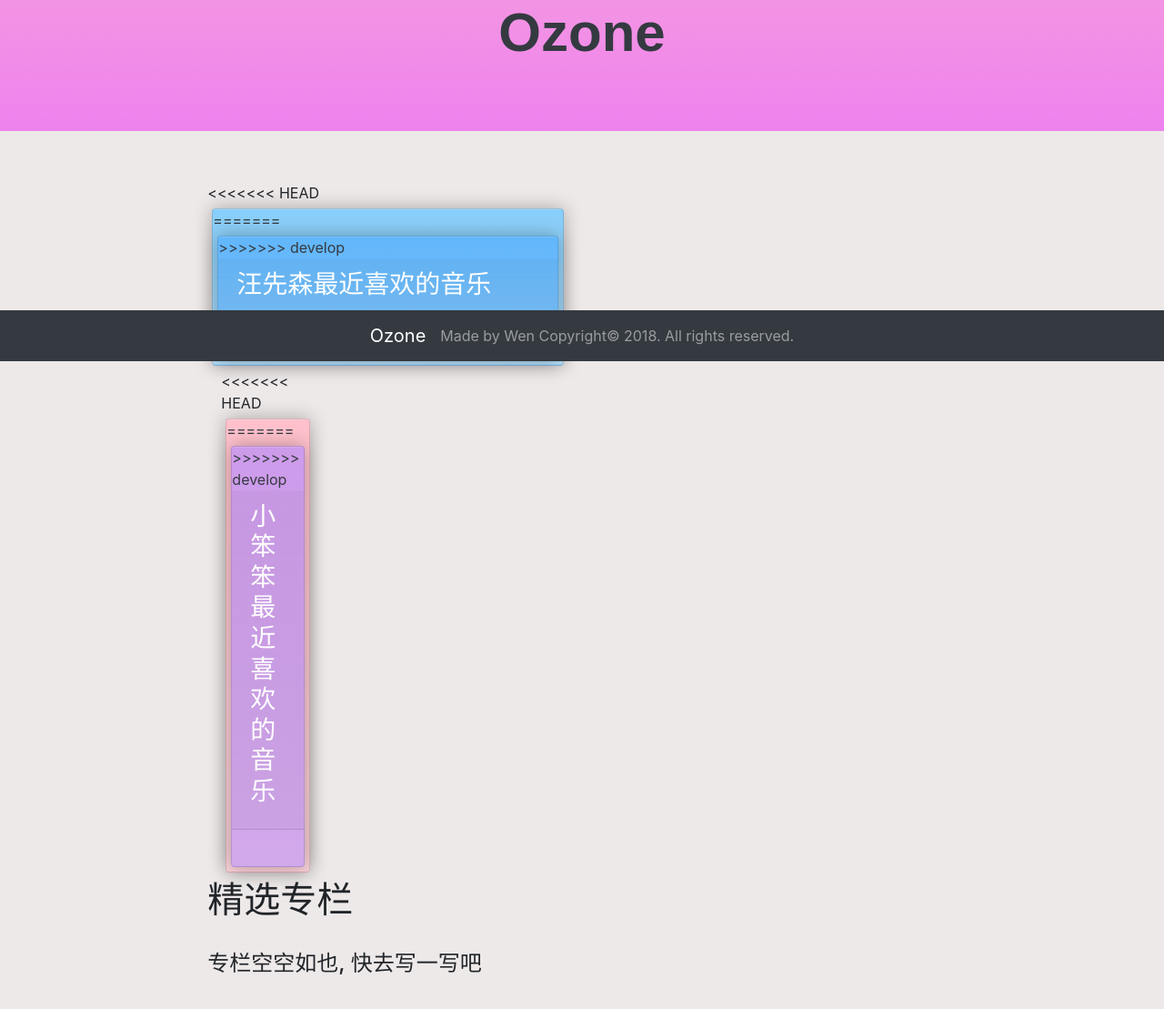
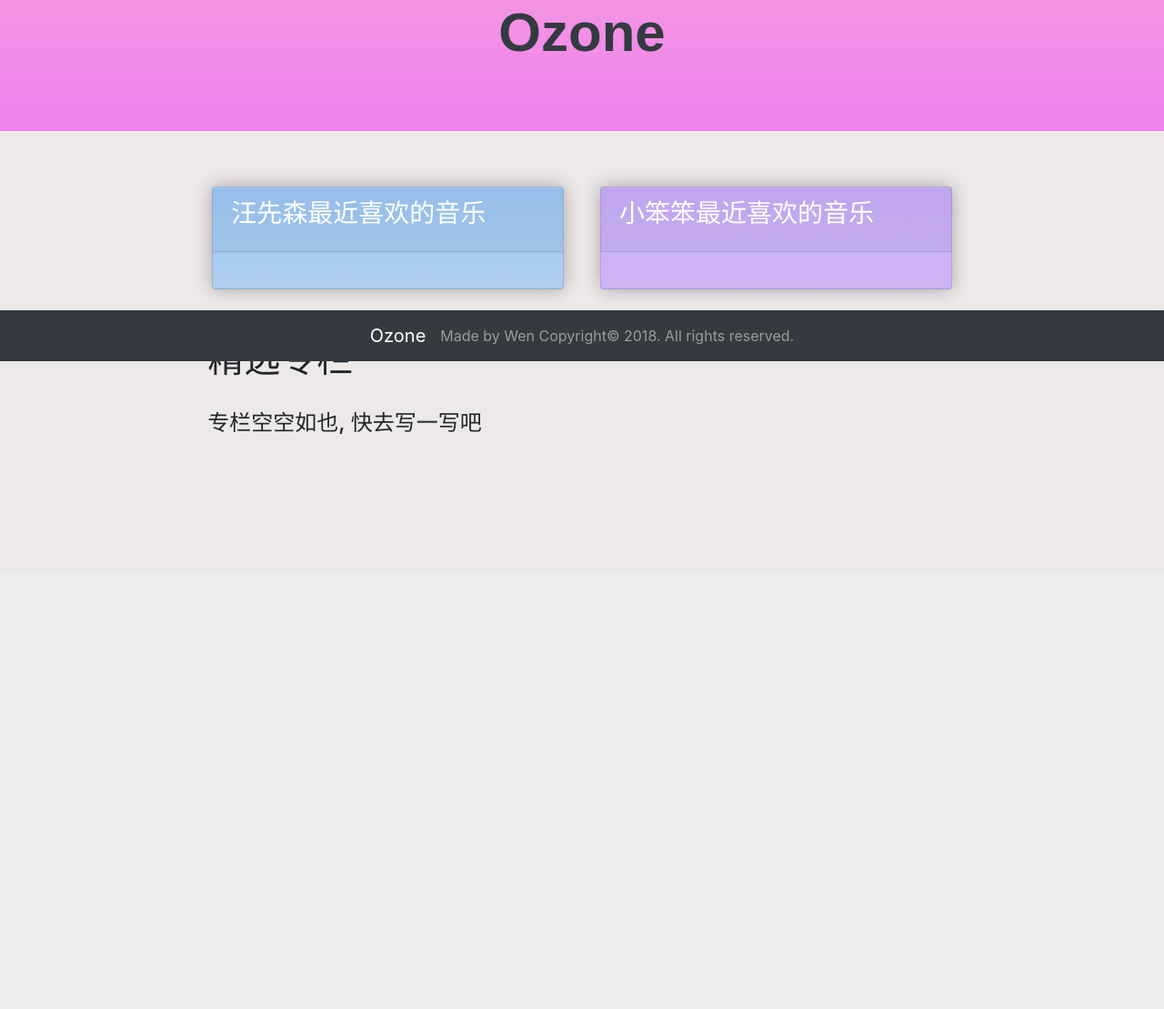
Before and after one commit to wenbo1188/ozone, a Flask app: template ozone/templates/index.html in a window 1280 px wide. Shown: the part 403-1512 px from the top of the page at 91% size. After the commit the page ends 880 px from the top, so only its background shows below. Run offline with Flask 2, Linux system fonts and the light colour scheme; the template is opened without the code that fills it, so the values that code supplies are empty; the visitor is signed in with stand-in values (Sample User, id 1); parts of the project's set-up code (start-up, migrations or seed data) failed here and were passed over; some libraries are stand-ins or nearby versions.

Commit message:
[theme color] change theme color
Signed-off-by: Wen Bo <15026630170@163.com>

```diff
--- a/ozone/templates/index.html
+++ b/ozone/templates/index.html
@@ -36,11 +36,7 @@
 	<div class="row">
 		<div class="col-sm-2"></div>
 		<div class="col-sm-4">
-<<<<<<< HEAD
-			<div class="card exhibition text-dark" style="background:linear-gradient(rgba(135, 206, 250, 1), rgba(135, 206, 250, 0.6))">
-=======
 			<div class="card exhibition text-dark" style="background:linear-gradient(rgba(30, 144, 255, 0.4), rgba(30, 144, 255, 0.3));">
->>>>>>> develop
 				<div class="card-header">
 					<h3 class="card-title text-white">汪先森最近喜欢的音乐</h3>
 				</div>
@@ -60,18 +56,14 @@
 			</div>
 		</div>
 		<div class="col-sm-4">
-<<<<<<< HEAD
-			<div class="card exhibition text-dark" style="background: linear-gradient(rgba(255, 192, 203, 1), rgba(255, 192, 203, 0.6));">
-=======
 			<div class="card exhibition text-dark" style="background: linear-gradient(rgba(171, 130, 255, 0.6), rgba(171, 130, 255, 0.5));">
->>>>>>> develop
 				<div class="card-header">
 					<h3 class="card-title text-white">小笨笨最近喜欢的音乐</h3>
 				</div>
 				<div class="card-body">
 					<ul class="list-group">
 						{% for song in playlist2 %}
-						<li class="list-group-item" style="background-color: rgba(255, 255, 255, 0);border-color: rgba(0, 0, 0, 0.1);">
+						<li class="list-group-item">
 							<h4 class="card-text"><span class="badge badge-dark">NO.{{ loop.index }}</span> {{ song[0] }}</h4>
 							<audio controls>
 								<source src="{{ url_for('static', filename='songs/') }}{{ song[1] }}.mp3" />
```
